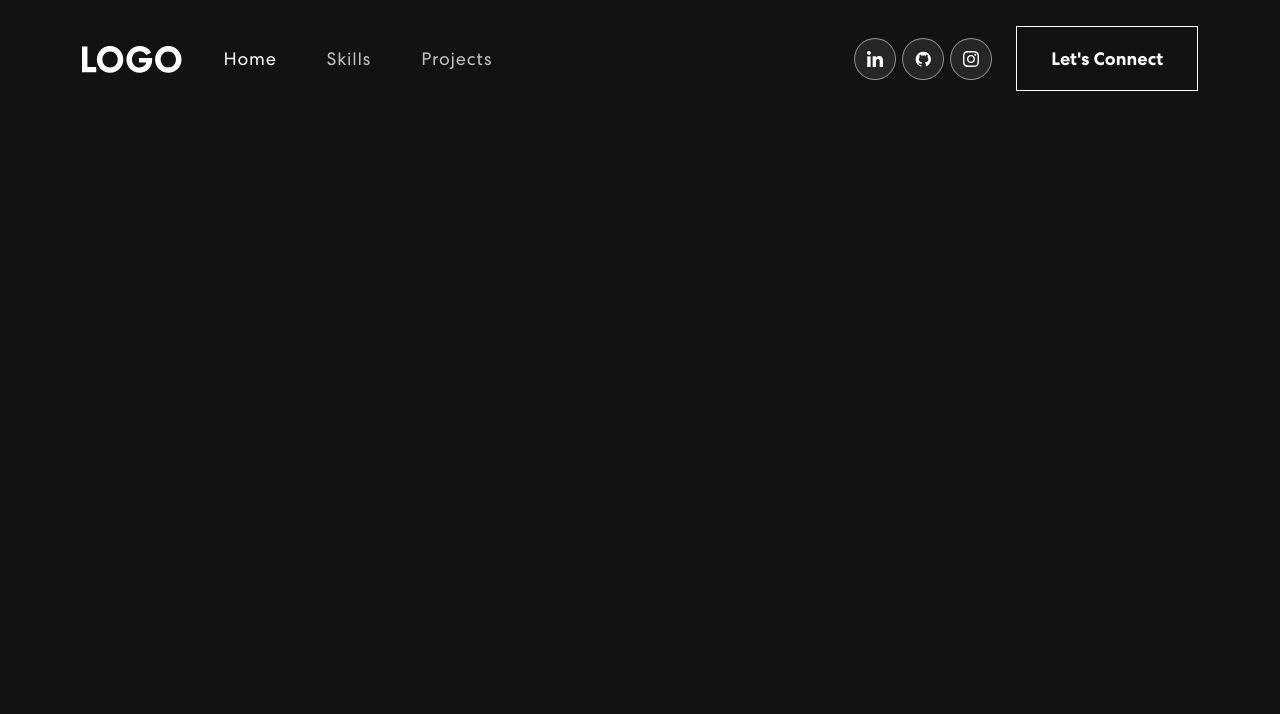
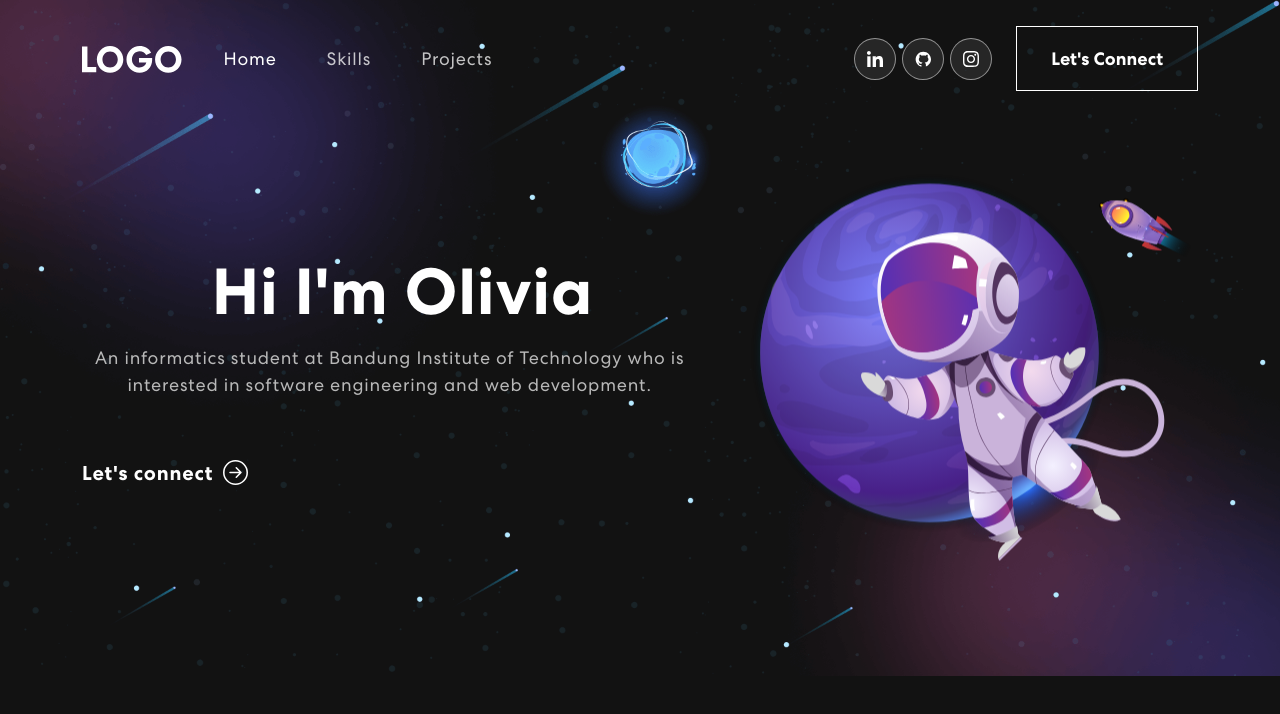
Before and after one commit to margarethaolivia/ristek-sistech-se-selection, a React (Create React App) app: page / in a window 1280 px wide. Shown: the top 714 px of the page. Built offline with nearby package versions, Linux system fonts and the light colour scheme.

Commit message:
add banner

```diff
--- a/package.json
+++ b/package.json
@@ -9,6 +9,7 @@
     "bootstrap": "^5.2.0",
     "react": "^18.2.0",
     "react-bootstrap": "^2.4.0",
+    "react-bootstrap-icons": "^1.8.4",
     "react-dom": "^18.2.0",
     "react-scripts": "5.0.1",
     "web-vitals": "^2.1.4"
--- a/src/App.css
+++ b/src/App.css
@@ -232,6 +232,66 @@ nav.navbar .navbar-toggler[aria-expanded="true"] .navbar-toggler-icon {
 	border-color: transparent;
 }
 
+/* banner */
+.banner {
+  margin-top: 0;
+  padding: 170px 0 100px 0;
+  background-image: url('./assets/img/banner-bg.png');
+  background-position: top center;
+  background-size: cover;
+  background-repeat: no-repeat;
+}
+.banner h1 {
+  font-size: 65px;
+  font-weight: 700;
+  letter-spacing: 0.8px;
+  line-height: 1;
+  margin-bottom: 20px;
+  display: block;
+}
+.banner p {
+  color: #B8B8B8;
+  font-size: 18px;
+  letter-spacing: 0.8px;
+  line-height: 1.5em;
+  width: 96%;
+}
+.banner button {
+  color: #fff;
+  font-weight: 700;
+  font-size: 20px;
+  margin-top: 60px;
+  letter-spacing: 0.8px;
+  display: flex;
+  align-items: center;
+}
+.banner button svg {
+  font-size: 25px;
+  margin-left: 10px;
+  transition: 0.3s ease-in-out;
+  line-height: 1;
+}
+.banner button:hover svg {
+  margin-left: 25px;
+}
+.banner img {
+  animation: updown 2s linear infinite;
+}
+@keyframes updown {
+    0% {
+        transform: translateY(-10px);
+    }
+    50% {
+        transform: translateY(10px);
+    }
+    100% {
+        transform: translateY(-10px);
+    }
+}
+.txt-rotate > .wrap {
+  border-right: 0.08em solid #666;
+}
+
 /* ----------------- */
 
 .App {
--- a/src/App.js
+++ b/src/App.js
@@ -1,11 +1,13 @@
 import "./App.css";
+import "bootstrap/dist/css/bootstrap.min.css";
 import NavBar from "./components/NavBar";
-import "bootstrap/dist/css/bootstrap.min.css";
+import Banner from "./components/Banner";
 
 function App() {
   return (
     <div className="App">
       <NavBar />
+      <Banner />
     </div>
   );
 }
--- /dev/null
+++ b/src/components/Banner.js
@@ -0,0 +1,29 @@
+import { Container, Row, Col } from "react-bootstrap";
+import { ArrowRightCircle } from "react-bootstrap-icons";
+import headerImg from "../assets/img/header-img.svg";
+
+const Banner = () => {
+  return (
+    <section className="banner" id="home">
+      <Container>
+        <Row className="align-items-center">
+          <Col xs={12} md={6} xl={7}>
+            <h1>Hi I'm Olivia</h1>
+            <p>
+              An informatics student at Bandung Institute of Technology who is
+              interested in software engineering and web development.
+            </p>
+            <button onClick={() => console.log("connect")}>
+              Let's connect <ArrowRightCircle size={25} />
+            </button>
+          </Col>
+          <Col xs={12} md={6} xl={5}>
+            <img src={headerImg} alt="header img" />
+          </Col>
+        </Row>
+      </Container>
+    </section>
+  );
+};
+
+export default Banner;
```
Also changed, not shown: 1 other file (tests, documents, lock files or other folders).
